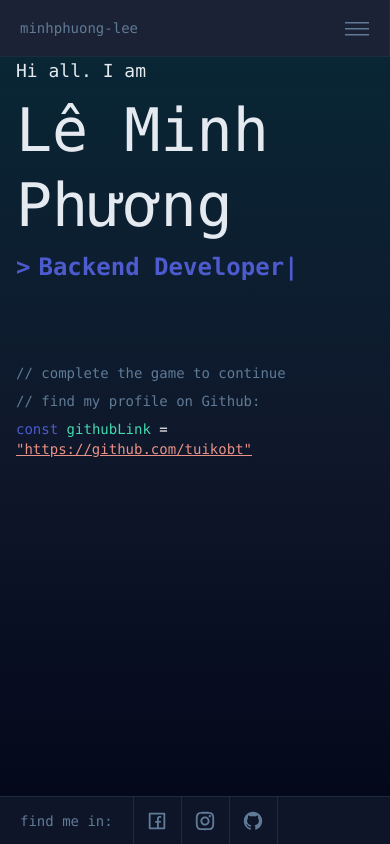
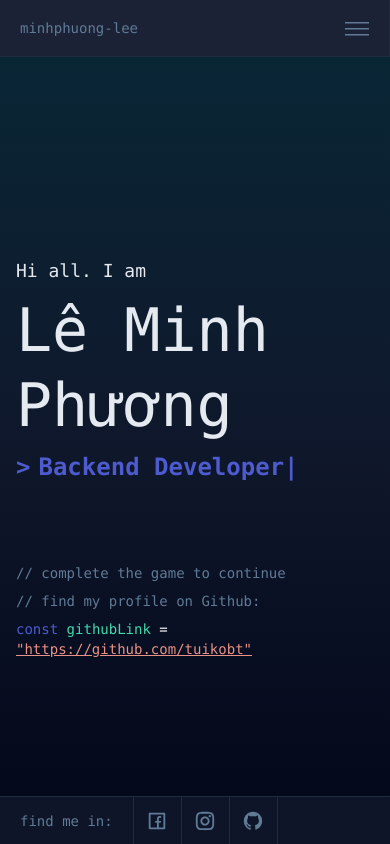
Before and after one commit to tuikobt/My_Portfolio, a React (Vite) app: page / in a window 390 px wide. Built offline with nearby package versions, Linux system fonts and the light colour scheme.

Commit message:
style: chage layout in mobile

```diff
--- a/src/pages/HomePage.jsx
+++ b/src/pages/HomePage.jsx
@@ -70,7 +70,7 @@ const HomePage = () => {
         }}
       >
         <div className="w-full max-w-7xl flex flex-col lg:flex-row items-start lg:items-center gap-16 lg:gap-40 min-h-[calc(100vh-56px-48px)]">
-          <div className="w-full lg:w-1/2 flex justify-center lg:justify-start">
+          <div className="w-full mt-50 lg:w-1/2 flex justify-center lg:justify-start lg:mt-0">
             <Hero />
           </div>
 
```
